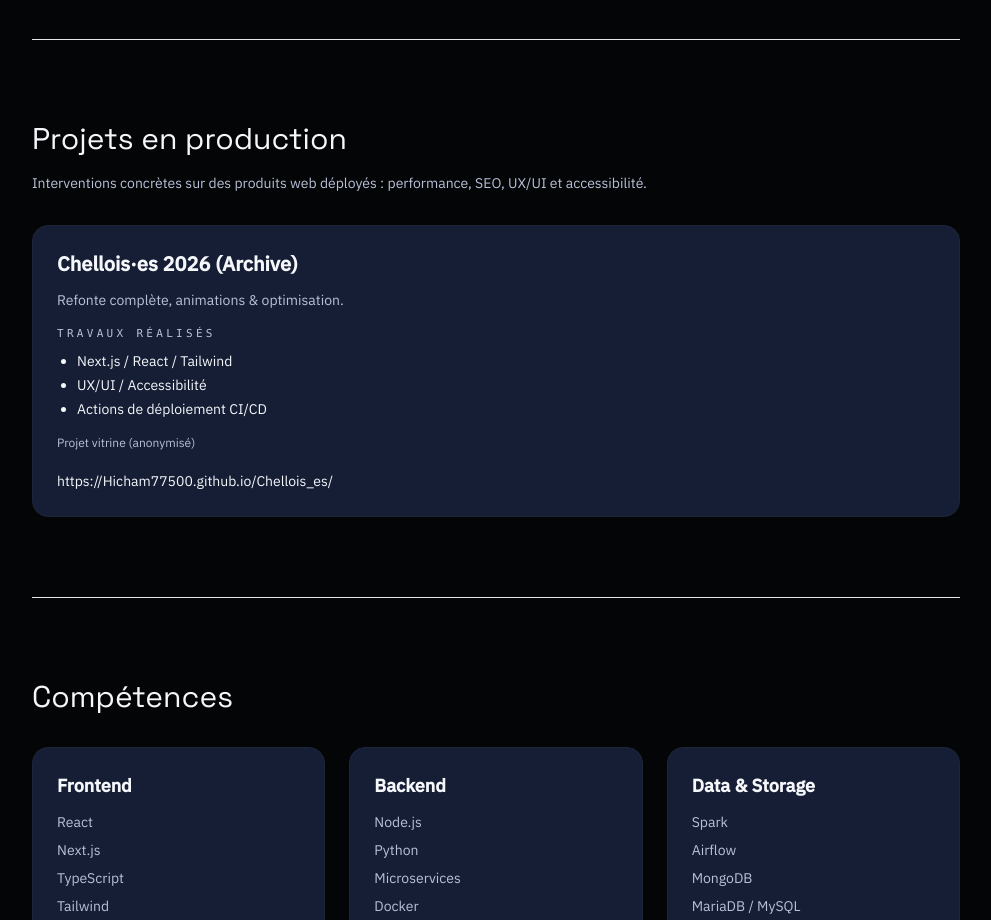
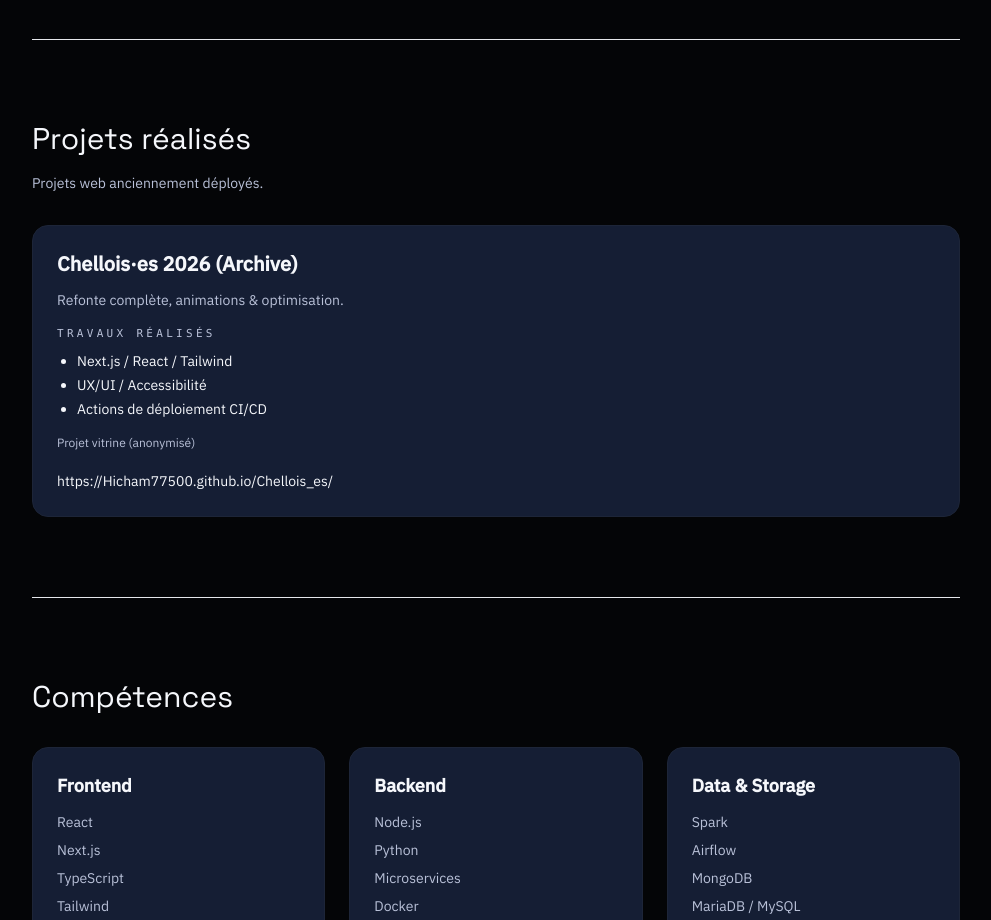
Before and after one commit to Hicham77500/Portfolio, a Next.js app: page / in a window 1280 px wide. Shown: the part 3080-4000 px from the top of the page, without its empty margins (288-1279 px from the left). Built offline with nearby package versions, Linux system fonts and the light colour scheme; no server answers.

Commit message:
chore: audit — supprime zod, normalise imports, corrige next.config et metadataBase

```diff
--- a/next.config.js
+++ b/next.config.js
@@ -9,7 +9,10 @@ const nextConfig = {
   images: {
     unoptimized: true,
     formats: ['image/avif', 'image/webp'],
-    domains: ['images.ctfassets.net', 'res.cloudinary.com'],
+    remotePatterns: [
+      { protocol: 'https', hostname: 'images.ctfassets.net' },
+      { protocol: 'https', hostname: 'res.cloudinary.com' },
+    ],
   },
 };
 
--- a/package.json
+++ b/package.json
@@ -13,8 +13,7 @@
     "framer-motion": "^11.0.12",
     "next": "^16.1.6",
     "react": "^19.2.4",
-    "react-dom": "^19.2.4",
-    "zod": "^3.23.8"
+    "react-dom": "^19.2.4"
   },
   "devDependencies": {
     "@types/node": "^20.11.25",
--- a/src/app/layout.tsx
+++ b/src/app/layout.tsx
@@ -7,7 +7,7 @@ const display = Space_Grotesk({ subsets: ['latin'], variable: '--font-display' }
 const body = IBM_Plex_Sans({ subsets: ['latin'], variable: '--font-body', weight: ['400', '500'] });
 
 export const metadata: Metadata = {
-  metadataBase: new URL('https://example.com'),
+  metadataBase: new URL('https://hicham77500.github.io/Portfolio'),
   title: 'Hicham - Fullstack Developer (Data & Automation)',
   description:
     'Développeur fullstack spécialisé en React, Next.js, Node.js et Python. Expérience en data pipelines, microservices et automatisation.',
@@ -26,7 +26,7 @@ export const metadata: Metadata = {
     title: 'Hicham - Fullstack Developer (Data & Automation)',
     description:
       'Développement d\'applications web, pipelines de données et systèmes backend scalables.',
-    url: 'https://example.com',
+    url: 'https://hicham77500.github.io/Portfolio',
     type: 'website',
   },
   twitter: {
--- a/src/components/LandingShell.tsx
+++ b/src/components/LandingShell.tsx
@@ -1,9 +1,8 @@
 "use client";
 
-import { useMemo } from 'react';
 import { HeroSection } from '@/components/HeroSection';
-import { PositioningSection } from '@/components/sections/PositioningSection';
-import { ArchitectureSection } from '@/components/sections/ArchitectureSection';
+import { PositioningSection } from '@/components/PositioningSection';
+import { ArchitectureSection } from '@/components/ArchitectureSection';
 import { ProjectsSection } from '@/components/ProjectsSection';
 import { ProductionSection } from '@/components/ProductionSection';
 import { SkillsSection } from '@/components/SkillsSection';
@@ -25,8 +24,9 @@ import {
   skillGroups,
 } from '@/data/portfolio';
 
+const sectionIds = navSections.map((section) => section.id);
+
 export function LandingShell() {
-  const sectionIds = useMemo(() => navSections.map((section) => section.id), []);
   const [activeId, selectSection] = useActiveSection(sectionIds);
 
   return (
@@ -62,8 +62,8 @@ export function LandingShell() {
           />
           <ProductionSection
             eyebrow=""
-            title="Projets en production"
-            description="Interventions concrètes sur des produits web déployés : performance, SEO, UX/UI et accessibilité."
+            title="Projets réalisés"
+            description="Projets web anciennement déployés."
             projects={productionProjects}
           />
           <SkillsSection
```
Also changed, not shown: 1 other file (tests, documents, lock files or other folders).
